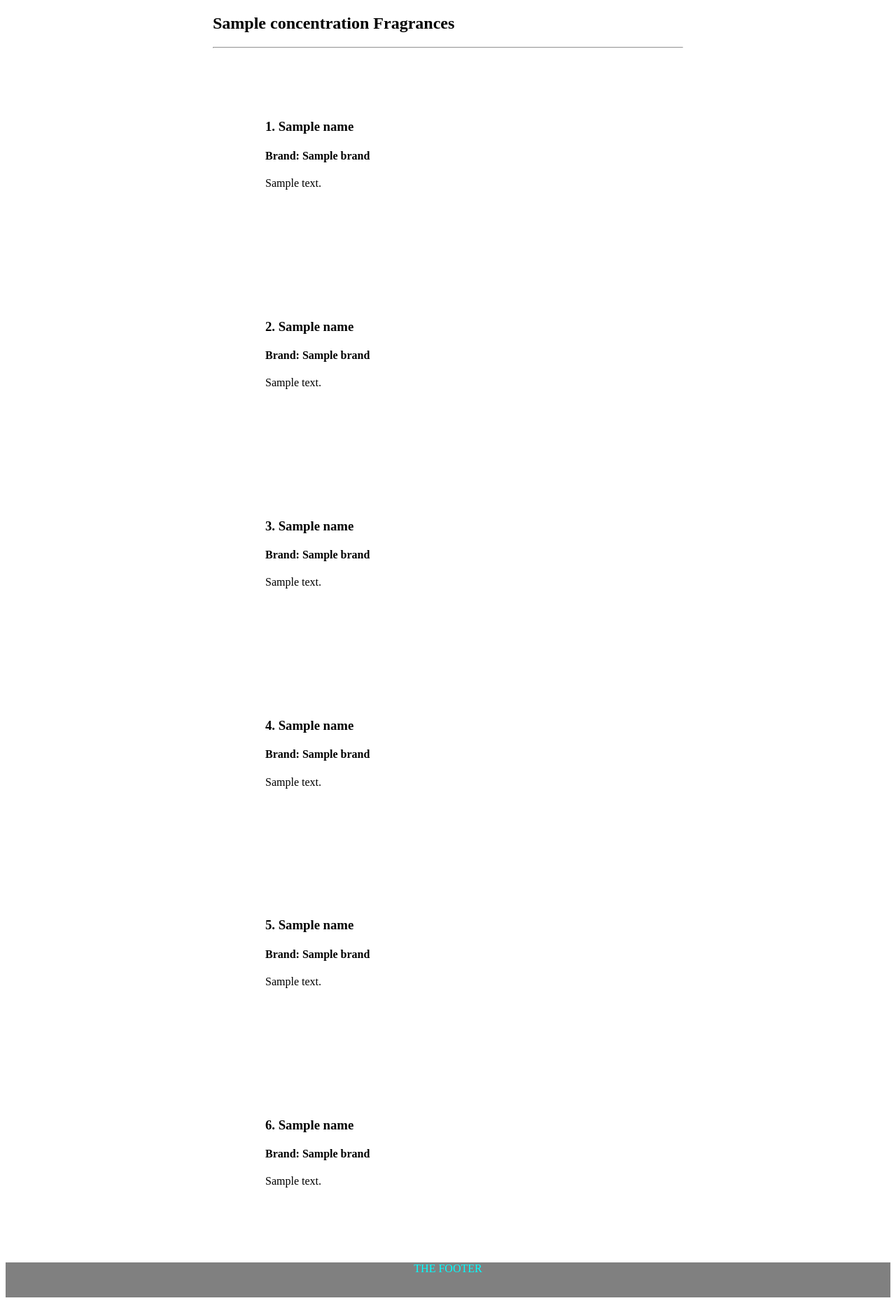
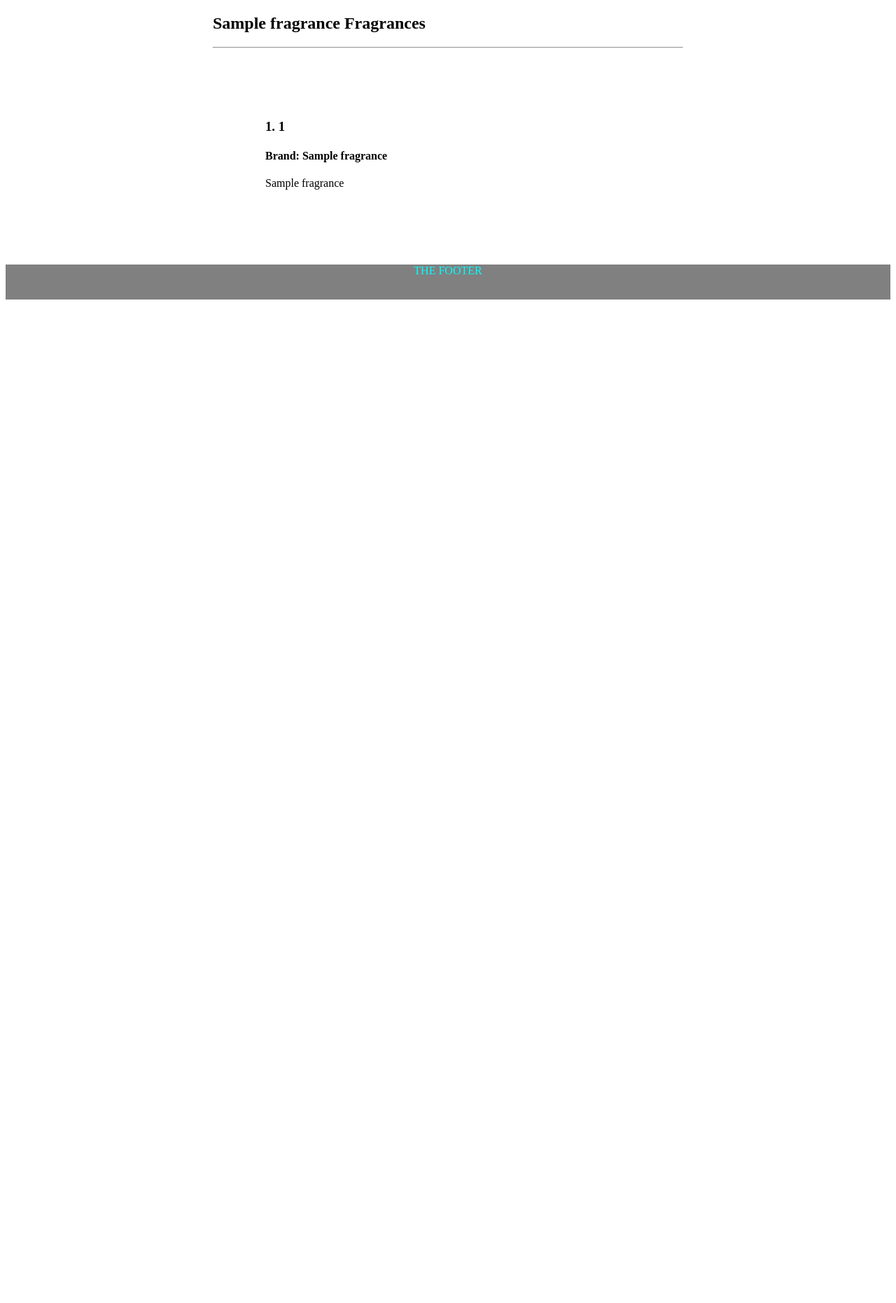
Before and after one commit to kos1070sc/fragrance, a Flask app: template templates/edt.html in a window 1280 px wide. Shown: the part 108-1970 px from the top of the page at 70% size. After the commit the page ends 536 px from the top, so only its background shows below. Run offline with Flask 3, Linux system fonts and the light colour scheme; the template is opened without the code that fills it: most values are stand-ins (such as "Sample title", 1, 10 or a date in 2020).

Commit message:
templates updates

```diff
--- a/routes.py
+++ b/routes.py
@@ -24,37 +24,21 @@ def home():
 #
 @app.route("/EDP")
 def edp():
-    connection = sqlite3.connect('fragrance.db') #connect to database
+    connection = sqlite3.connect('fragrance.db')  # Connect to the database
     cur = connection.cursor()
 
-    cur.execute('''SELECT bottle_concentration FROM Fragrance
-                WHERE bottle_concentration = 'EDP';''')
-    fragrance_concentration = cur.fetchone()
+    cur.execute('''
+        SELECT Fragrance.bottle_name, Fragrance.bottle_concentration, Designer.brand_name, Fragrance.bottle_description
+        FROM Fragrance
+        INNER JOIN Designer ON Fragrance.bottle_brand = Designer.brand_id
+        WHERE Fragrance.bottle_concentration = 'EDP';
+    ''')
+    fragrances = cur.fetchall()
 
-    cur.execute('''SELECT bottle_name FROM Fragrance
-                WHERE bottle_concentration = 'EDP';''') #select bottle name
-    fragrance_name = cur.fetchall()
-
-    cur.execute('''SELECT brand_name from Fragrance INNER JOIN
-                Designer ON Fragrance.bottle_brand = Designer.brand_id
-                WHERE bottle_concentration = 'EDP';''')
-    fragrance_brand = cur.fetchall() #select bottle brand
-
-    cur.execute('''SELECT bottle_description FROM Fragrance
-                WHERE bottle_concentration = 'EDP';''')
-    fragrance_desc = cur.fetchall() #select bottle description
-
-    cur.execute('''SELECT bottle_name, note_name FROM Notebridge
-                INNER JOIN Note ON NoteBridge.nid = Note.note_id
-                INNER JOIN Fragrance ON NoteBridge.fid = Fragrance.bottle_id
-                WHERE bottle_concentration = 'EDP';''')
-    fragrance_note = cur.fetchall()
     connection.close()
 
+    return render_template('edp.html', fragrances=fragrances)
 
-    return render_template('edp.html', concentration = fragrance_concentration,
-    name = fragrance_name, brand = fragrance_brand, description = fragrance_desc,
-    note = fragrance_note)
     #display info with templates
 
 
@@ -64,37 +48,22 @@ def edp():
 #
 @app.route("/EDT")
 def edt():
-    connection = sqlite3.connect('fragrance.db') #connect to database
+    connection = sqlite3.connect('fragrance.db')  # Connect to the database
     cur = connection.cursor()
-    cur.execute('''SELECT bottle_name FROM Fragrance WHERE
-                bottle_concentration = 'EDT';''') #select bottle name
-    fragrance_name = cur.fetchall()
 
-    cur.execute('''SELECT bottle_concentration FROM Fragrance
-                WHERE bottle_concentration = 'EDT';''')
-    fragrance_concentration = cur.fetchone()
+    cur.execute('''
+        SELECT Fragrance.bottle_name, Fragrance.bottle_concentration, Designer.brand_name, Fragrance.bottle_description
+        FROM Fragrance
+        INNER JOIN Designer ON Fragrance.bottle_brand = Designer.brand_id
+        WHERE Fragrance.bottle_concentration = 'EDT';
+    ''')
+    fragrances = cur.fetchall()
 
-    cur.execute('''SELECT brand_name from Fragrance INNER JOIN Designer
-                ON Fragrance.bottle_brand = Designer.brand_id WHERE
-                bottle_concentration = 'EDT';''')
-
-    fragrance_brand = cur.fetchall() #select bottle brand
-
-    cur.execute('''SELECT bottle_description FROM Fragrance WHERE
-                bottle_concentration = 'EDT';''')
-    fragrance_desc = cur.fetchall() #select bottle description
-
-    cur.execute('''SELECT bottle_name, note_name FROM Notebridge
-                INNER JOIN Note ON NoteBridge.nid = Note.note_id
-                INNER JOIN Fragrance ON NoteBridge.fid = Fragrance.bottle_id
-                WHERE bottle_concentration = 'EDT';''')
-    fragrance_note = cur.fetchall()
     connection.close()
 
+    return render_template('edt.html', fragrances=fragrances)
 
-    return render_template('edt.html', concentration = fragrance_concentration,
-    name = fragrance_name, brand = fragrance_brand, description = fragrance_desc,
-    note = fragrance_note)
+
 
 
 
--- a/templates/edt.html
+++ b/templates/edt.html
@@ -1,52 +1,18 @@
+{% extends 'layout.html' %}
 
-{%extends 'layout.html'%}
+{% block content %}
+{% if fragrances %}
+    <h2>{{ fragrances[0][1] }} Fragrances</h2>
+    <hr/>
 
-{%block content%}
-<h2>{{concentration[0]}} Fragrances</h2>
-<hr/>
-
-<div class = "fragrance_info_container">
-    <h3>1. {{name[0]}}</h3>
-    <h4>Brand: {{brand[0]}}</h4>
-    <p>{{description[0]}}</p>
-</div>
-
-
-<div class = "fragrance_info_container">
-    <h3>2. {{name[1]}}</h3>
-    <h4>Brand: {{brand[1]}}</h4>
-    <p>{{description[1]}}</p>
-</div>
-
-
-<div class = "fragrance_info_container">
-    <h3>3. {{name[2]}}</h3>
-    <h4>Brand: {{brand[2]}}</h4>
-    <p>{{description[2]}}</p>
-</div>
-
-
-<div class = "fragrance_info_container">
-    <h3>4. {{name[3]}}</h3>
-    <h4>Brand: {{brand[3]}}</h4>
-    <p>{{description[3]}}</p>
-</div>
-
-
-<div class = "fragrance_info_container">
-    <h3>5. {{name[4]}}</h3>
-    <h4>Brand: {{brand[4]}}</h4>
-    <p>{{description[4]}}</p>
-</div>
-
-
-<div class = "fragrance_info_container">
-    <h3>6. {{name[5]}}</h3>
-    <h4>Brand: {{brand[5]}}</h4>
-    <p>{{description[5]}}</p>
-</div>
-
-
-
-
-{%endblock%}
+    {% for fragrance in fragrances %}
+    <div class="fragrance_info_container">
+        <h3>{{ loop.index }}. {{ fragrance[0] }}</h3> <!-- Fragrance Name -->
+        <h4>Brand: {{ fragrance[2] }}</h4> <!-- Brand Name -->
+        <p>{{ fragrance[3] }}</p> <!-- Description -->
+    </div>
+    {% endfor %}
+{% else %}
+    <p>No EDT fragrances found.</p>
+{% endif %}
+{% endblock %}
```
Also changed, not shown: templates/edp.html (+16 -50 lines).
